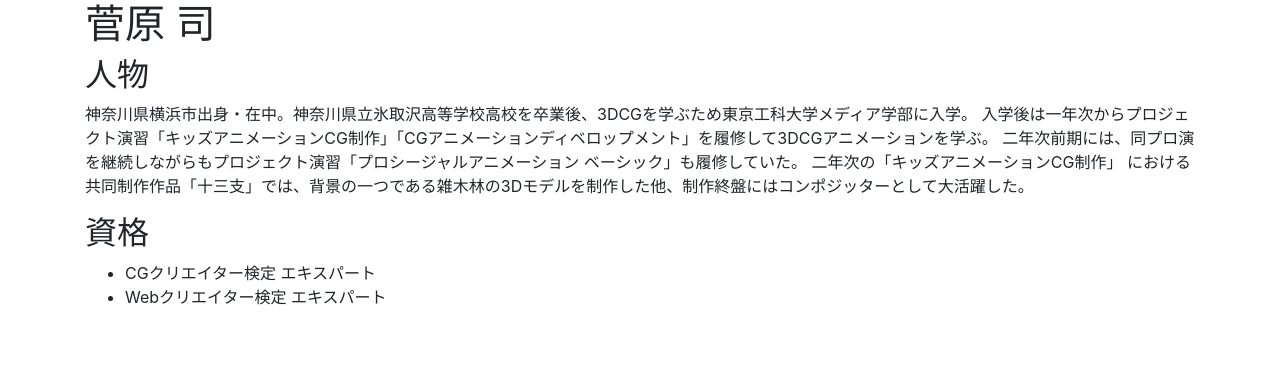
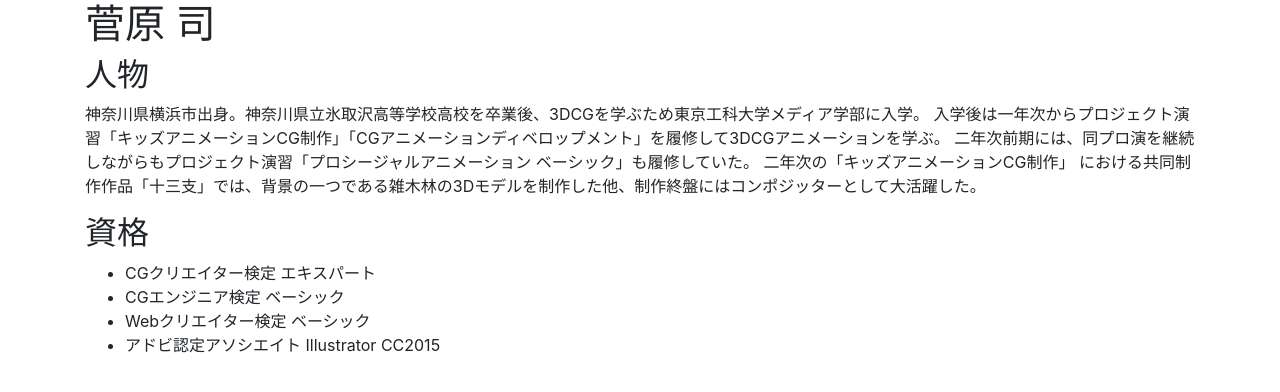
Before and after one commit to SugawaraTsukasa/SugawaraTsukasa.github.io, a plain HTML site: page myself.html in a window 1280 px wide. Drawn offline with nearby package versions, Linux system fonts and the light colour scheme.

Commit message:
初公開

```diff
--- a/myself.html
+++ b/myself.html
@@ -16,14 +16,16 @@ JjSmVgyd0p3pXB1rRibZUAYoIIy6OrQ6VrjIEaFf/nJGzIxFDsf4x0xIM+B07jRM" crossorigin="a
 <div class="container">
   <h1>菅原 司</h1>
   <h2>人物</h2>
-  <p>神奈川県横浜市出身・在中。神奈川県立氷取沢高等学校高校を卒業後、3DCGを学ぶため東京工科大学メディア学部に入学。
+  <p>神奈川県横浜市出身。神奈川県立氷取沢高等学校高校を卒業後、3DCGを学ぶため東京工科大学メディア学部に入学。
   入学後は一年次からプロジェクト演習「キッズアニメーションCG制作」「CGアニメーションディベロップメント」を履修して3DCGアニメーションを学ぶ。
   二年次前期には、同プロ演を継続しながらもプロジェクト演習「プロシージャルアニメーション ベーシック」も履修していた。
     二年次の「キッズアニメーションCG制作」 における共同制作作品「十三支」では、背景の一つである雑木林の3Dモデルを制作した他、制作終盤にはコンポジッターとして大活躍した。</p>
  <h2>資格</h2>
   <ul>
     <li>CGクリエイター検定 エキスパート</li>
-    <li>Webクリエイター検定 エキスパート</li>
+    <li>CGエンジニア検定 ベーシック</li>
+    <li>Webクリエイター検定 ベーシック</li>
+    <li>アドビ認定アソシエイト Illustrator CC2015</li>
   </ul>
 
 
```
